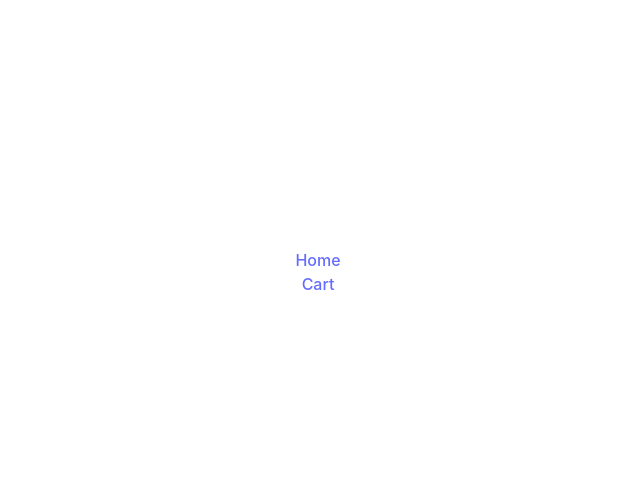
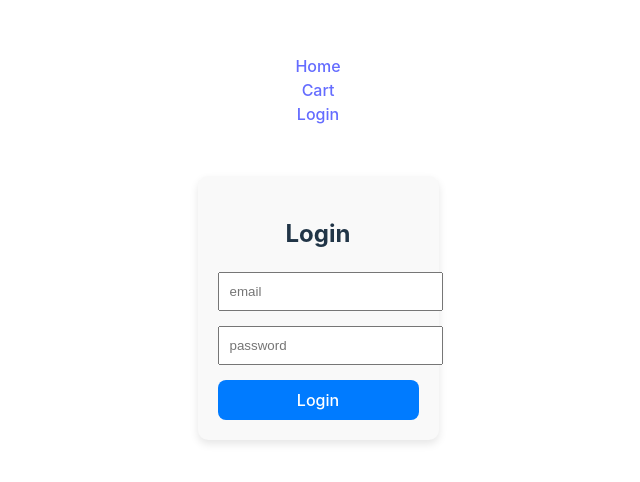
Before and after one commit to roadmonster/react-app, a React (Vite) app in the folder OnlineMart/: page /login in a window 1280 px wide. Before the commit this address had no page. Shown: the part 128-610 px from the top of the page, without its empty margins (322-962 px from the left). Built offline with nearby package versions, Linux system fonts and the light colour scheme.

Commit message:
Added login feature, user now able to login with temp username and password decleared in the README 1. Added Login page and its matching css and the udpated the App.jsx to add the component and the navbar to reflect changes after login.

```diff
--- a/OnlineMart/src/App.jsx
+++ b/OnlineMart/src/App.jsx
@@ -1,21 +1,36 @@
 import Home from './pages/Home'
 import './css/App.css'
-
-
 import {BrowserRouter as Router, Routes, Route} from 'react-router-dom';
 import ProductDetail from './pages/ProductDetail';
 import Cart from './pages/Cart';
 import Navbar from './components/Navbar';
 import { CartProvider } from './context/CartContext';
+import Login from './pages/Login';
+import { useState } from 'react';
+
 function App() {
+  const [isLoggedIn, setIsLoggedIn] = useState(false);
+  const [token, setToken] = useState('');
+
+  const handleLogin = (token) => {
+    setToken(token);
+    setIsLoggedIn(true);
+  };
+
+  const handleLogout = () => {
+    setToken('');
+    setIsLoggedIn(false);
+  };
+
   return (
     <CartProvider>
       <Router>
-        <Navbar />
+        <Navbar isLoggedIn={isLoggedIn} onLogout={handleLogout}/>
         <Routes>
           <Route path='/' element={<Home />}/>
           <Route path='/product/:id' element={<ProductDetail />}/>
           <Route path='/cart' element={<Cart />}/>
+          <Route path='/login' element={<Login onLogin={handleLogin} />} />
         </Routes>
       </Router>
     </CartProvider>
--- a/OnlineMart/src/components/Navbar.jsx
+++ b/OnlineMart/src/components/Navbar.jsx
@@ -1,11 +1,21 @@
 import { Link } from "react-router-dom";
 
-const Navbar = () => (
-    <nav>
-        <Link to="/">Home</Link>
-        <br />
-        <Link to="/cart">Cart</Link>
-    </nav>
-);
+const Navbar = ({isLoggedIn, onLogout}) => {
 
+    return (
+        <nav className="navbar">
+            <Link to="/">Home</Link>
+            <br />
+            <Link to="/cart">Cart</Link>
+            <br />
+            {
+                isLoggedIn ? (
+                    <button onClick={onLogout}>Logout</button>
+                ) : (
+                    <Link to="/login">Login</Link>
+                )
+            }
+        </nav>
+    );
+}
 export default Navbar;
--- /dev/null
+++ b/OnlineMart/src/css/Login.css
@@ -0,0 +1,33 @@
+.login-container {
+    max-width: 400px;
+    margin: 50px auto;
+    padding: 20px;
+    background-color: #f9f9f9;
+    border-radius: 10px;
+    box-shadow: 0 4px 8px rgba(0, 0, 0, 0.1);
+  }
+
+  input {
+    display: block;
+    width: 100%;
+    padding: 10px;
+    margin-bottom: 15px;
+  }
+
+  button {
+    width: 100%;
+    padding: 10px;
+    background-color: #007bff;
+    color: white;
+    border: none;
+    cursor: pointer;
+  }
+
+  button:hover {
+    background-color: #0056b3;
+  }
+
+  .error {
+    color: red;
+    margin-bottom: 15px;
+  }
--- /dev/null
+++ b/OnlineMart/src/pages/Login.jsx
@@ -0,0 +1,51 @@
+import { useState } from "react";
+import axios from 'axios';
+import '../css/Login.css'
+
+const Login = ({onLogin}) => {
+    const [email, setEmail] = useState('');
+    const [password, setPassword] = useState('');
+    const [error, setError] = useState('');
+
+    const handleLogin = async (e) => {
+        e.preventDefault();
+        try {
+            const response = await axios.post('https://reqres.in/api/login', {
+                email,
+                password,
+            });
+            onLogin(response.data.token);
+            setError('');
+        } catch (err) {
+            setError('Invalid email or password');
+        }
+    };
+    return (
+        <div className="login-container">
+            <form onSubmit={handleLogin}>
+                <h2>Login</h2>
+                {error && <p>{error}</p>}
+                <input
+                    type="email"
+                    placeholder="email"
+                    value={email}
+                    onChange={(e) => setEmail(e.target.value)}
+                    required
+                />
+
+                <input
+                    type="password"
+                    placeholder="password"
+                    value={password}
+                    onChange={(e) => setPassword(e.target.value)}
+                    required
+                />
+
+                <button type="submit">Login</button>
+
+            </form>
+        </div>
+    );
+};
+
+export default Login;
```
